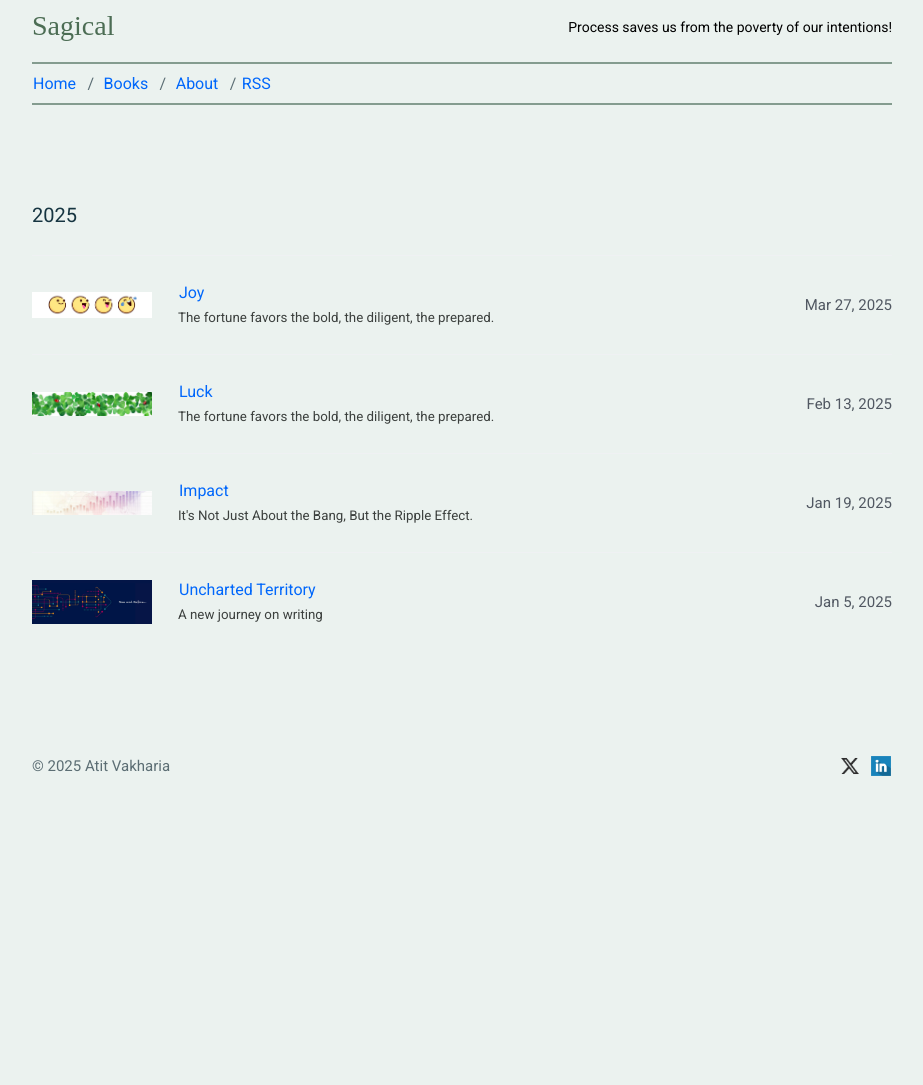
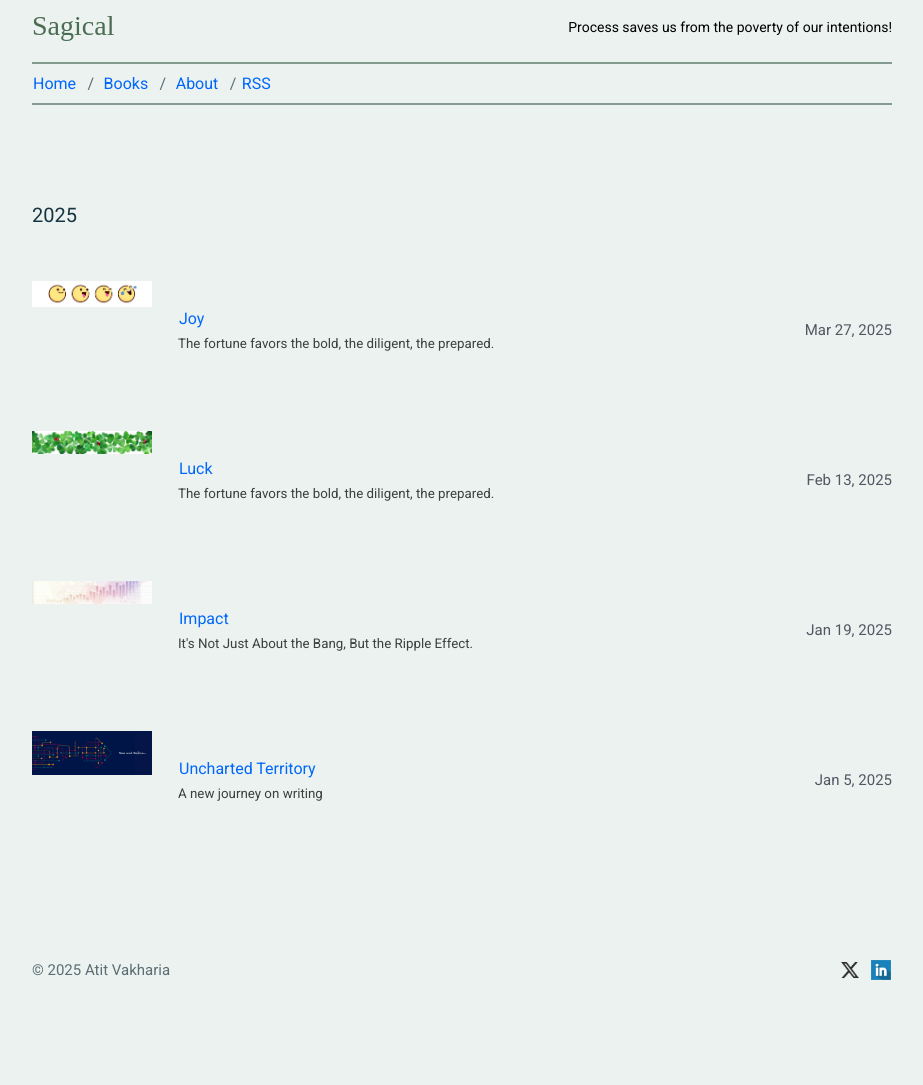
Before and after one commit to mkchoi212/paper-jekyll-theme, a Jekyll site: the page built from index.html, in a window 1280 px wide. Shown: the whole page, without its empty margins (178-1101 px from the left). Built offline with Jekyll 4.4.1, drawn with Linux system fonts in a browser that asks for light colours; before the commit the page ends 900 px from its top, so only the background shows below that.

Commit message:
Update index.html

```diff
--- a/index.html
+++ b/index.html
@@ -12,7 +12,7 @@
   <ul class="c-archives__list">
     {% endif %}
     <li class="c-archives__item">
-      <div style="float: left; width: auto; height: auto;  max-width: 120px; max-height: 120px;">
+      <div style="float: left; width: auto; height: 99px;  max-width: 120px; max-height: 120px;">
         <img src="../assets/{{ post.title | downcase }}.png" alt="{{ post.title }}" />
       </div>
       <div style="float: left; text-align: left; width: 65%;">
```
